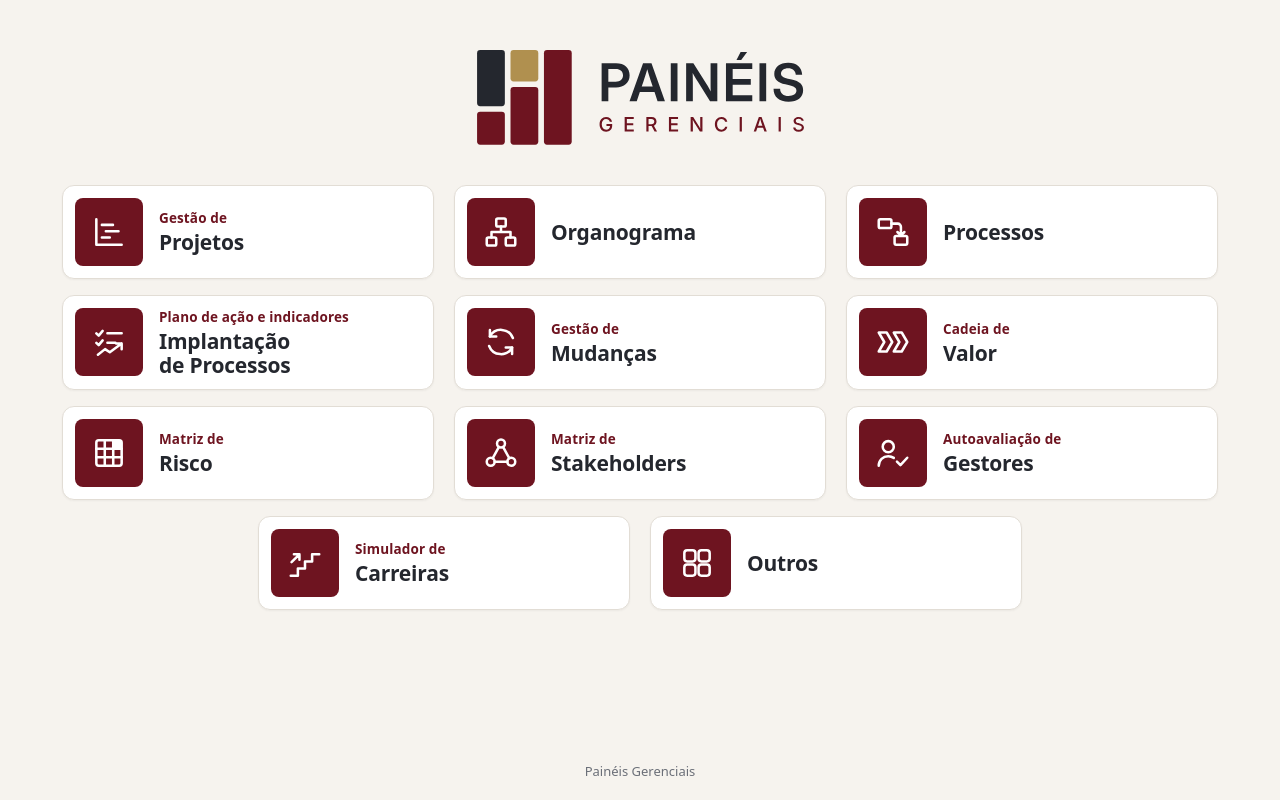
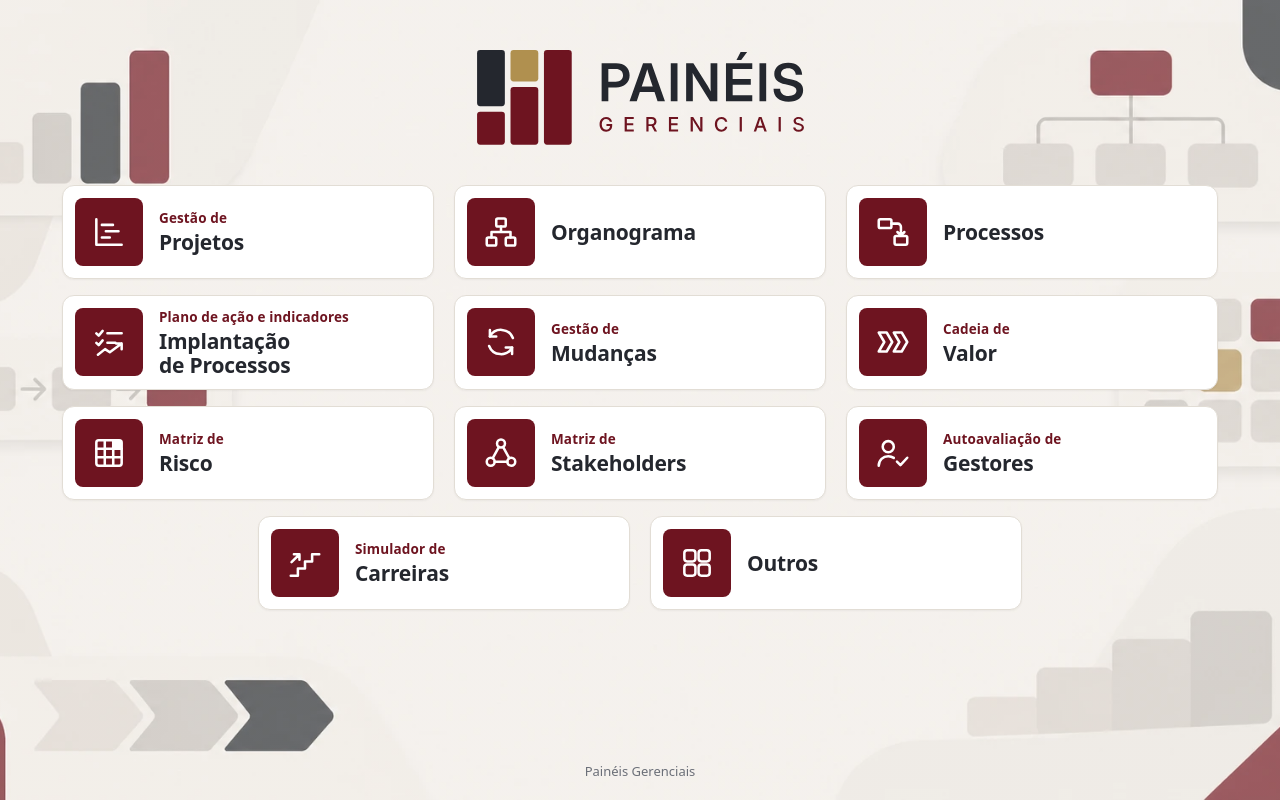
Before and after one commit to paineis-gerenciais/menu, a plain HTML site: page index.html in a window 1280 px wide. Drawn offline with Linux system fonts and the light colour scheme.

Commit message:
feat: imagem de fundo no menu dos Painéis
Fundo no estilo sóbrio, com elementos dos painéis, sob um véu marfim.
Fica em assets/fundo-sobrio.webp; a arte antiga continua sem uso.

Co-Authored-By: Claude Fable 5.2 <noreply@anthropic.com>
Claude-Session: https://claude.ai/code/session_01UL9gXfBjHoPEHMsTzeivxa

```diff
--- a/index.html
+++ b/index.html
@@ -10,8 +10,8 @@
 <style>
   /* ---------- Fundo: troque aqui quando a imagem chegar (ver README) ---------- */
   :root {
-    --fundo: none;                    /* depois: url("assets/fundo.webp") */
-    --veu: rgba(246, 243, 238, .55);  /* véu marfim por cima da imagem de fundo */
+    --fundo: url("assets/fundo-sobrio.webp");  /* imagem de fundo; troque por "none" para voltar ao marfim liso */
+    --veu: rgba(246, 243, 238, .3);   /* véu marfim por cima da imagem; aumente o último número para clarear */
     --base: #f6f3ee;                  /* marfim */
     --texto: #24272e;                 /* grafite */
     --texto-suave: #6b6f78;
@@ -89,7 +89,7 @@
   .linha { font-size: 13.5px; font-weight: 600; letter-spacing: .01em; color: var(--cor); }
   .nome { font-size: 21px; font-weight: 700; letter-spacing: -.01em; line-height: 1.15; text-wrap: balance; }
   /* ---------- Em breve: sem clique, apagado, com selo ---------- */
-  .breve { background: rgba(255, 255, 255, .55); border-style: dashed; box-shadow: none; cursor: default; }
+  .breve { background: rgba(255, 255, 255, .84); border-style: dashed; box-shadow: none; cursor: default; }
   .breve .icone { background: #b3aea6; }
   .breve .linha, .breve .nome { color: var(--texto-suave); }
   .selo {
```
Also changed, not shown: assets/fundo-sobrio.webp (added), 1 other file.
